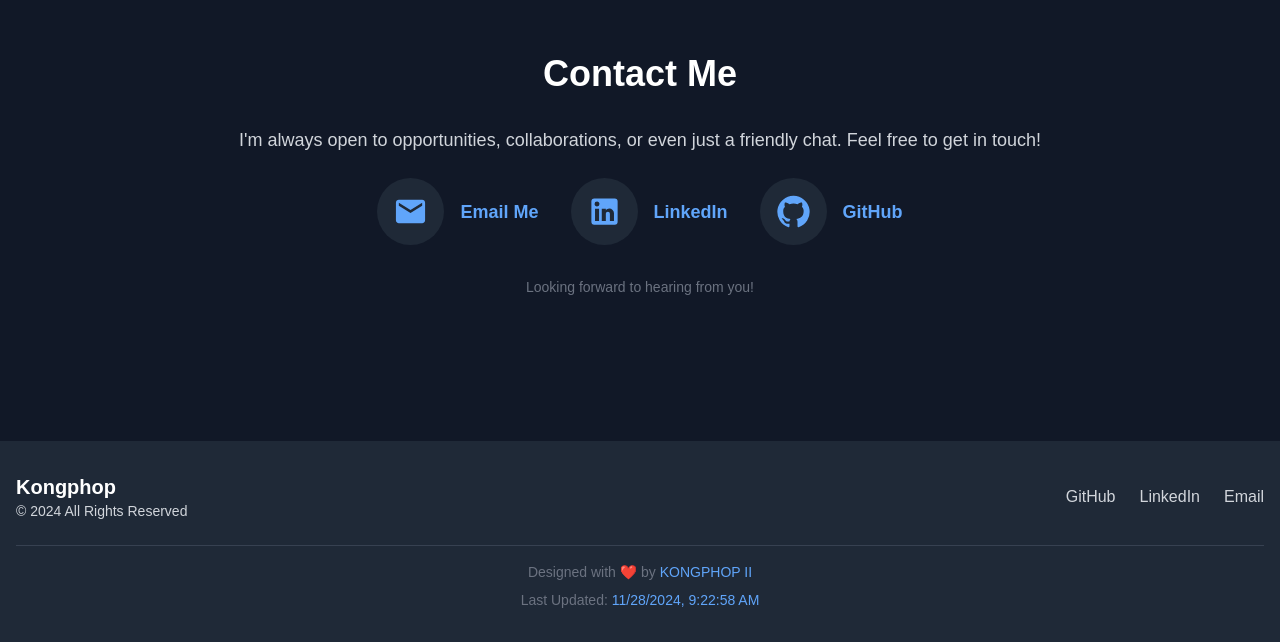
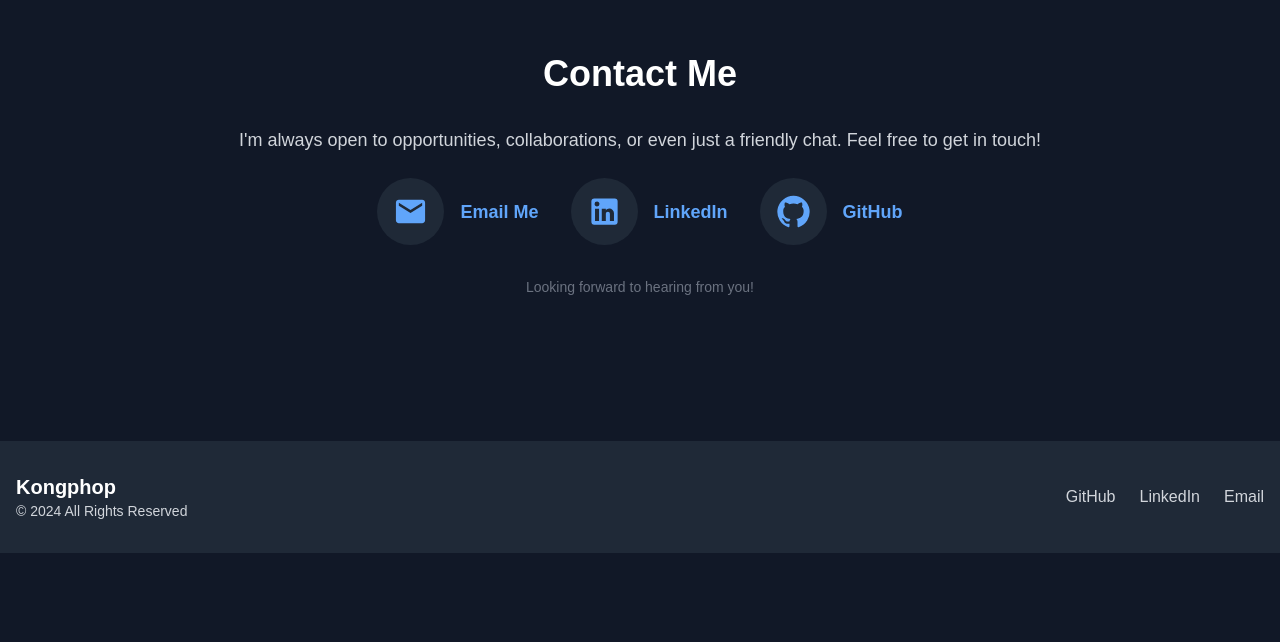
Before and after one commit to kongphop1209/profile-parking, a Next.js app: page / in a window 1280 px wide. Shown: the part 3475-4117 px from the top of the page. After the commit the page ends 4028 px from the top, so only its background shows below. Built offline with nearby package versions, Linux system fonts and the light colour scheme.

Commit message:
Update footer.tsx

```diff
--- a/src/app/components/footer.tsx
+++ b/src/app/components/footer.tsx
@@ -2,8 +2,8 @@ import React from "react";
 
 const Footer = () => {
   // Get the last updated date from the environment variable or use the current date as a fallback
-  const lastUpdated =
-    process.env.NEXT_PUBLIC_LAST_UPDATED || new Date().toISOString();
+  // const lastUpdated =
+  //   process.env.NEXT_PUBLIC_LAST_UPDATED || new Date().toISOString();
 
   return (
     <footer className="bg-gray-800 text-gray-300 py-8">
@@ -41,7 +41,7 @@ const Footer = () => {
           </div>
         </div>
         {/* Decorative Divider */}
-        <div className="border-t border-gray-700 mt-6 pt-4 text-center text-sm text-gray-500">
+        {/* <div className="border-t border-gray-700 mt-6 pt-4 text-center text-sm text-gray-500">
           <p>
             Designed with ❤️ by <span className="text-blue-400 font-medium uppercase">kongphop ii</span>
           </p>
@@ -51,7 +51,7 @@ const Footer = () => {
               {new Date(lastUpdated).toLocaleString()}
             </span>
           </p>
-        </div>
+        </div> */}
       </div>
     </footer>
   );
```
